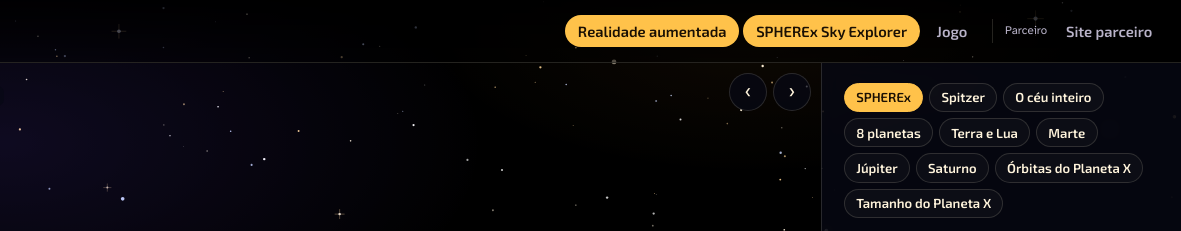
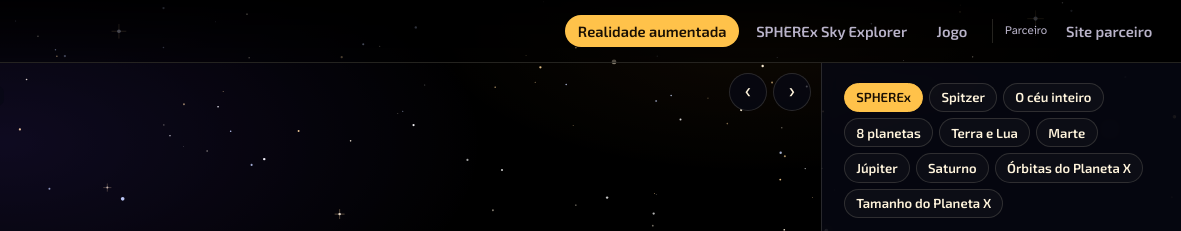
Before and after one commit to GioPerovano/astrobyte2, a plain HTML site: page ar/index.html in a window 1280 px wide. Shown: the top 231 px of the page, 99-1280 px from the left. Drawn offline with nearby package versions, Linux system fonts and the light colour scheme.

Commit message:
fix: spherex link color fixed

```diff
--- a/ar/index.html
+++ b/ar/index.html
@@ -155,7 +155,7 @@ button:focus-visible, a:focus-visible, summary:focus-visible{outline:3px solid v
   </button>
   <nav class="menu" id="menu" aria-label="Menu principal">
     <a href="./" aria-current="page">Realidade aumentada</a>
-    <a href="https://spherex-data-access.vercel.app/" aria-current="page">SPHEREx Sky Explorer</a>
+    <a href="https://spherex-data-access.vercel.app/">SPHEREx Sky Explorer</a>
     <a href="../jogo/">Jogo</a>
     <span class="sep" aria-hidden="true"></span>
     <!-- Espaço do site parceiro: troque o "#" pelo endereço e o texto pelo nome do site. -->
```
